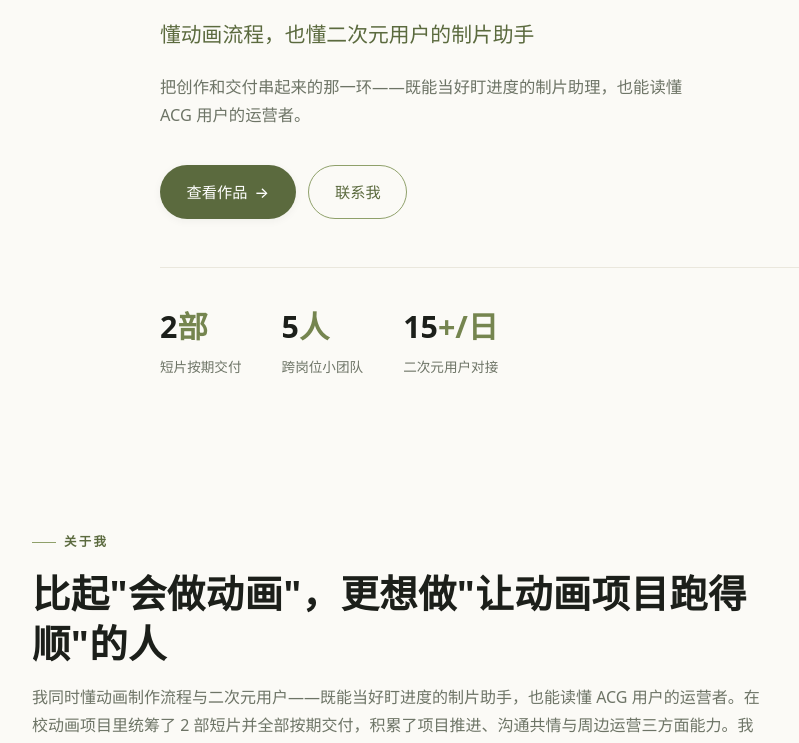
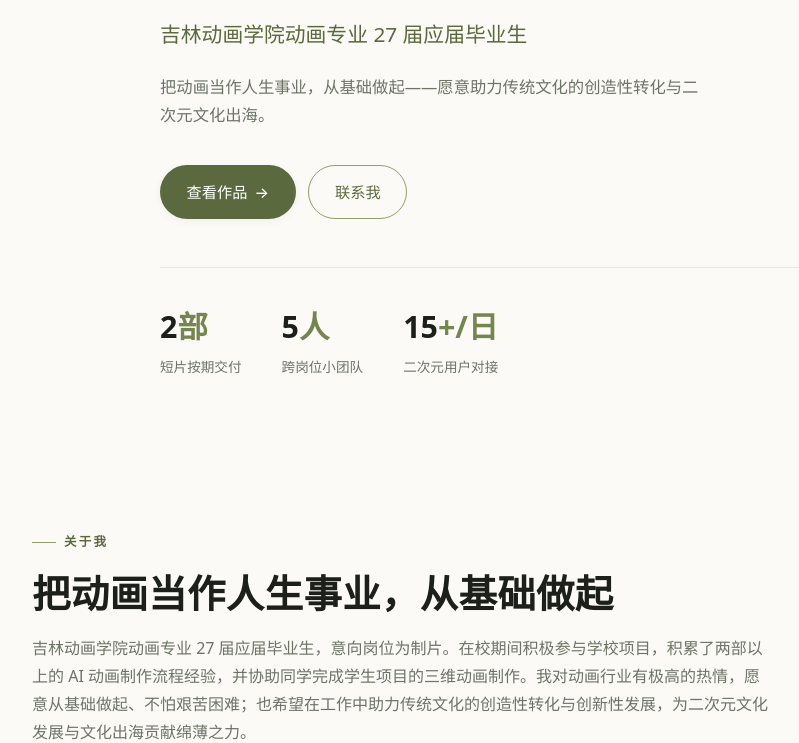
Before and after one commit to Hyptia-wang/portfolio, a plain HTML site: page index.html in a window 1280 px wide. Shown: the part 407-1150 px from the top of the page, without its empty margins (104-903 px from the left). Drawn offline with Linux system fonts and the light colour scheme.

Commit message:
update index.html

```diff
--- a/index.html
+++ b/index.html
@@ -44,8 +44,8 @@
         <span class="hi">你好，我是</span>
         王秋璇
       </h1>
-      <p class="role-line rise d3">懂动画流程，也懂二次元用户的制片助手</p>
-      <p class="tagline rise d4">把创作和交付串起来的那一环——既能当好盯进度的制片助理，也能读懂 ACG 用户的运营者。</p>
+      <p class="role-line rise d3">吉林动画学院动画专业 27 届应届毕业生</p>
+      <p class="tagline rise d4">把动画当作人生事业，从基础做起——愿意助力传统文化的创造性转化与二次元文化出海。</p>
       <div class="actions rise d5">
         <a class="btn btn-primary" href="works.html">查看作品 <span class="ar">→</span></a>
         <a class="btn btn-outline" href="contact.html">联系我</a>
@@ -63,8 +63,8 @@
     <div class="container">
       <div class="section-head reveal">
         <span class="eyebrow">关于我</span>
-        <h2>比起"会做动画"，更想做"让动画项目跑得顺"的人</h2>
-        <p>我同时懂动画制作流程与二次元用户——既能当好盯进度的制片助手，也能读懂 ACG 用户的运营者。在校动画项目里统筹了 2 部短片并全部按期交付，积累了项目推进、沟通共情与周边运营三方面能力。我热爱动画，愿意从制片助理基础岗切入深耕，项目赶工也能按要求交付。</p>
+        <h2>把动画当作人生事业，从基础做起</h2>
+        <p>吉林动画学院动画专业 27 届应届毕业生，意向岗位为制片。在校期间积极参与学校项目，积累了两部以上的 AI 动画制作流程经验，并协助同学完成学生项目的三维动画制作。我对动画行业有极高的热情，愿意从基础做起、不怕艰苦困难；也希望在工作中助力传统文化的创造性转化与创新性发展，为二次元文化发展与文化出海贡献绵薄之力。</p>
       </div>
       <div style="margin-top:1.8rem; display:flex; flex-wrap:wrap; gap:0.5rem" class="reveal" data-delay="1">
         <span class="chip">项目推进</span>
```
